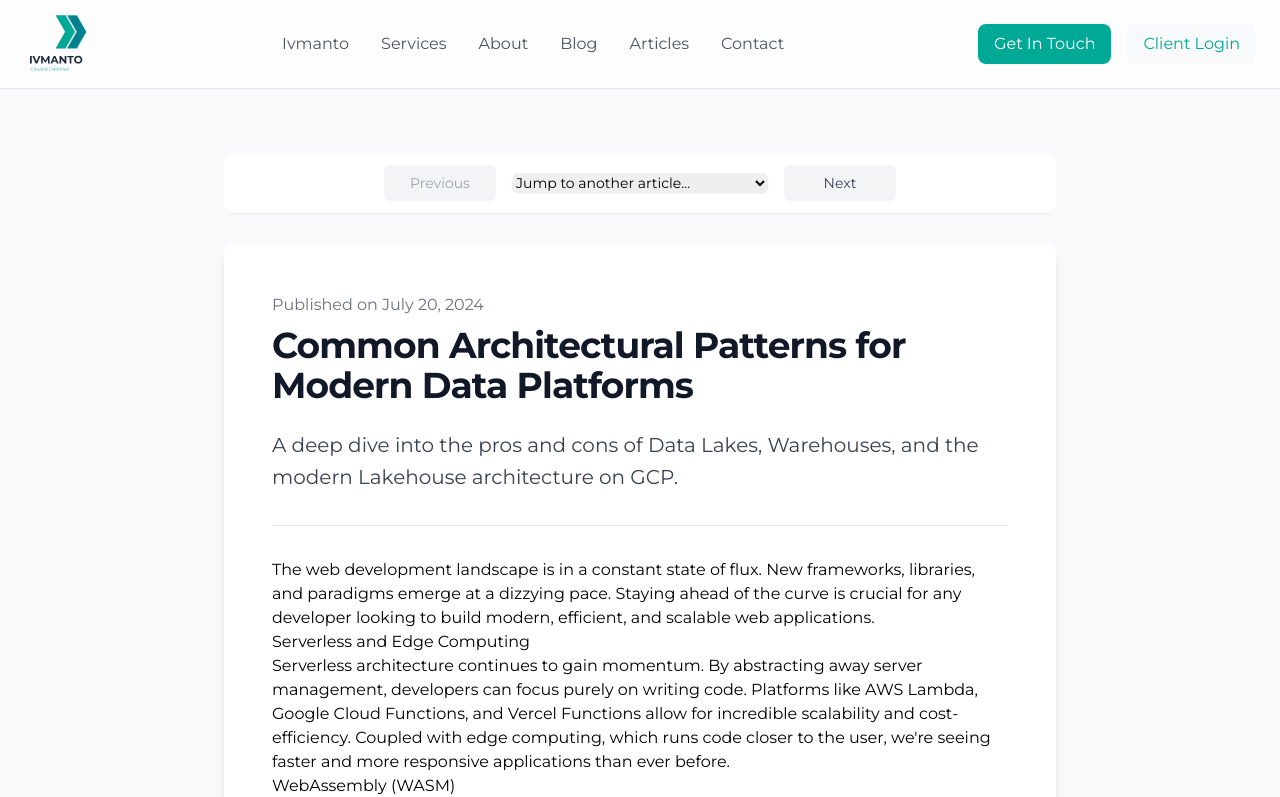
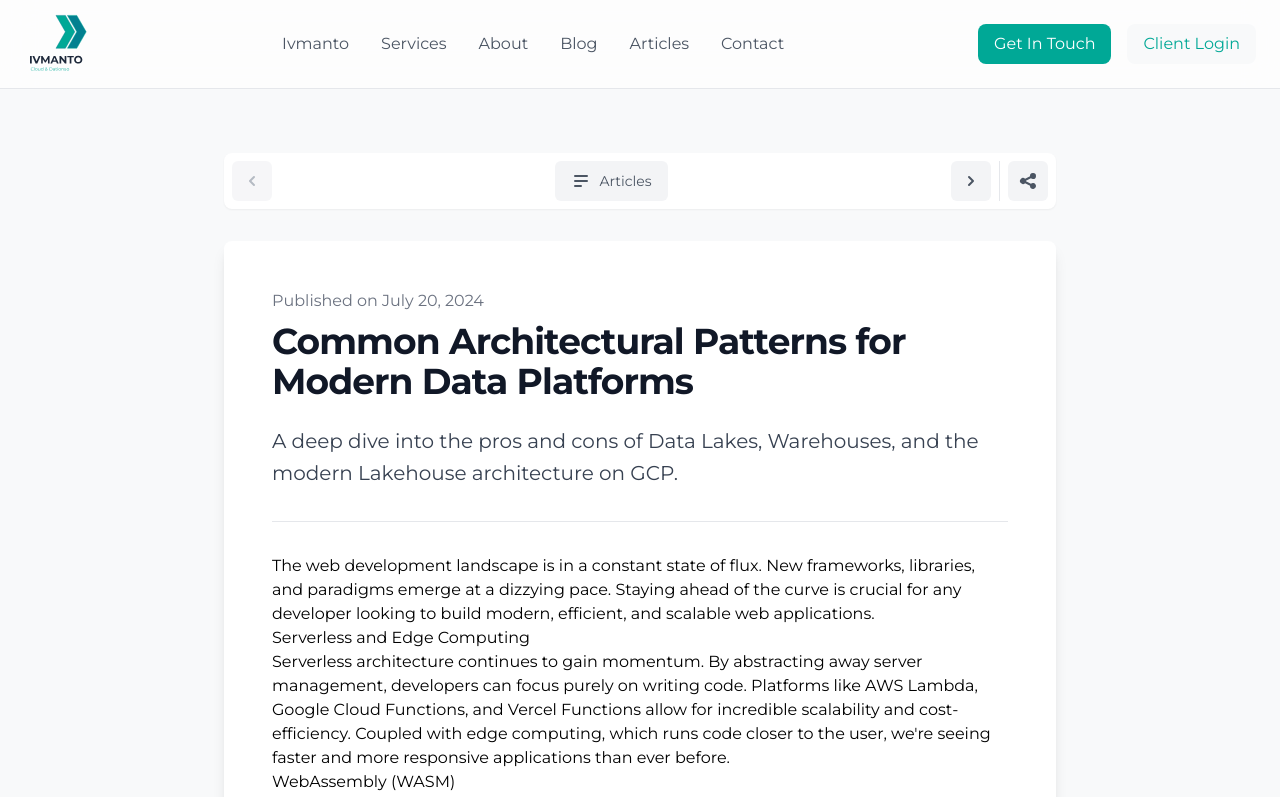
Before and after one commit to dasiyes/ivmanto.com, a Vue app: page /blog/CommonArchitecturalPatterns in a window 1280 px wide. Shown: the top 797 px of the page. Built offline with nearby package versions, Linux system fonts and the light colour scheme.

Commit message:
Blog implemented and design of it complete.

```diff
--- a/src/components/articles/FutureOfWeb.vue
+++ b/src/components/articles/FutureOfWeb.vue
@@ -1,3 +1,16 @@
+<script lang="ts">
+// This <script> block is for module-level exports like metadata.
+export const metadata = {
+  title: 'The future of web development',
+  summary: 'How to develop useful web single-page',
+  date: '2024-07-20',
+}
+</script>
+
+<script setup lang="ts">
+// This <script setup> block is for the component's Composition API logic.
+</script>
+
 <template>
   <article class="prose lg:prose-xl max-w-none">
     <!--
--- a/src/components/articles/GuideToTailwind.vue
+++ b/src/components/articles/GuideToTailwind.vue
@@ -1,3 +1,16 @@
+<script lang="ts">
+// This <script> block is for module-level exports like metadata.
+export const metadata = {
+  title: 'A Practicle guide to ... (series)',
+  summary: 'Learn how to on specific topic ...',
+  date: '2024-07-20',
+}
+</script>
+
+<script setup lang="ts">
+// This <script setup> block is for the component's Composition API logic.
+</script>
+
 <template>
   <article class="prose lg:prose-xl max-w-none">
     <h1>A Practical Guide to Tailwind CSS</h1>
--- a/src/components/articles/MasteringVue3.vue
+++ b/src/components/articles/MasteringVue3.vue
@@ -1,3 +1,16 @@
+<script lang="ts">
+// This <script> block is for module-level exports like metadata.
+export const metadata = {
+  title: 'Mastering Vue',
+  summary: 'How to be proficient in Vue',
+  date: '2024-07-20',
+}
+</script>
+
+<script setup lang="ts">
+// This <script setup> block is for the component's Composition API logic.
+</script>
+
 <template>
   <article class="prose lg:prose-xl max-w-none">
     <h1>Mastering Vue 3 Composition API</h1>
--- a/src/views/ArticleView.vue
+++ b/src/views/ArticleView.vue
@@ -1,34 +1,152 @@
 <template>
-  <div class="py-12 sm:py-16">
+  <div class="bg-light-gray py-12 sm:py-16" @click="closeDropdown">
     <div v-if="article" class="mx-auto max-w-4xl px-4 sm:px-6 lg:px-8">
       <!-- Top Navigation Bar -->
       <div
-        class="mb-8 p-3 bg-white rounded-lg shadow-sm flex flex-wrap items-center justify-center gap-4 text-sm font-medium"
+        class="mb-8 p-2 bg-white rounded-lg shadow-sm flex items-center justify-between gap-2 text-sm font-medium"
       >
         <!-- Previous Article Button -->
-        <RouterLink v-if="previousArticle" :to="`/blog/${previousArticle.slug}`" class="nav-button"
-          >Previous</RouterLink
+        <RouterLink
+          v-if="previousArticle"
+          :to="`/blog/${previousArticle.slug}`"
+          class="nav-button"
+          :title="`Previous: ${previousArticle.title}`"
         >
-        <span v-else class="nav-button-disabled">Previous</span>
+          <svg
+            class="h-5 w-5"
+            xmlns="http://www.w3.org/2000/svg"
+            viewBox="0 0 20 20"
+            fill="currentColor"
+          >
+            <path
+              fill-rule="evenodd"
+              d="M12.707 5.293a1 1 0 010 1.414L9.414 10l3.293 3.293a1 1 0 01-1.414 1.414l-4-4a1 1 0 010-1.414l4-4a1 1 0 011.414 0z"
+              clip-rule="evenodd"
+            />
+          </svg>
+        </RouterLink>
+        <span v-else class="nav-button-disabled">
+          <svg
+            class="h-5 w-5"
+            xmlns="http://www.w3.org/2000/svg"
+            viewBox="0 0 20 20"
+            fill="currentColor"
+          >
+            <path
+              fill-rule="evenodd"
+              d="M12.707 5.293a1 1 0 010 1.414L9.414 10l3.293 3.293a1 1 0 01-1.414 1.414l-4-4a1 1 0 010-1.414l4-4a1 1 0 011.414 0z"
+              clip-rule="evenodd"
+            />
+          </svg>
+        </span>
 
-        <!-- Article Selector Dropdown -->
-        <div class="order-last sm:order-none w-full sm:w-64">
-          <select
-            @change="navigateToArticle"
-            class="w-full border-gray-300 rounded-md shadow-sm focus:ring-primary focus:border-primary"
+        <!-- Custom Dropdown - "Google Translate" style -->
+        <div class="relative flex-grow flex justify-center">
+          <button @click.stop="toggleDropdown" class="nav-button-dropdown">
+            <svg
+              class="h-5 w-5"
+              xmlns="http://www.w3.org/2000/svg"
+              viewBox="0 0 20 20"
+              fill="currentColor"
+            >
+              <path
+                fill-rule="evenodd"
+                d="M3 5a1 1 0 011-1h12a1 1 0 110 2H4a1 1 0 01-1-1zM3 10a1 1 0 011-1h12a1 1 0 110 2H4a1 1 0 01-1-1zM3 15a1 1 0 011-1h6a1 1 0 110 2H4a1 1 0 01-1-1z"
+                clip-rule="evenodd"
+              />
+            </svg>
+            <span class="hidden sm:inline ml-2">Articles</span>
+          </button>
+          <transition
+            enter-active-class="transition ease-out duration-100"
+            enter-from-class="transform opacity-0 scale-95"
+            enter-to-class="transform opacity-100 scale-100"
+            leave-active-class="transition ease-in duration-75"
+            leave-from-class="transform opacity-100 scale-100"
+            leave-to-class="transform opacity-0 scale-95"
           >
-            <option value="">Jump to another article...</option>
-            <option v-for="a in otherArticles" :key="a.slug" :value="a.slug">
-              {{ a.title }}
-            </option>
-          </select>
+            <div
+              v-if="isDropdownOpen"
+              class="absolute top-full mt-2 w-72 max-h-80 overflow-y-auto bg-white rounded-lg shadow-xl ring-1 ring-black ring-opacity-5 z-50"
+            >
+              <div class="py-1">
+                <button
+                  v-for="a in otherArticles"
+                  :key="a.slug"
+                  @click="navigateTo(a.slug)"
+                  class="dropdown-item"
+                >
+                  {{ a.title }}
+                </button>
+              </div>
+            </div>
+          </transition>
         </div>
 
         <!-- Next Article Button -->
-        <RouterLink v-if="nextArticle" :to="`/blog/${nextArticle.slug}`" class="nav-button"
-          >Next</RouterLink
+        <RouterLink
+          v-if="nextArticle"
+          :to="`/blog/${nextArticle.slug}`"
+          class="nav-button"
+          :title="`Next: ${nextArticle.title}`"
         >
-        <span v-else class="nav-button-disabled">Next</span>
+          <svg
+            class="h-5 w-5"
+            xmlns="http://www.w3.org/2000/svg"
+            viewBox="0 0 20 20"
+            fill="currentColor"
+          >
+            <path
+              fill-rule="evenodd"
+              d="M7.293 14.707a1 1 0 010-1.414L10.586 10 7.293 6.707a1 1 0 011.414-1.414l4 4a1 1 0 010 1.414l-4 4a1 1 0 01-1.414 0z"
+              clip-rule="evenodd"
+            />
+          </svg>
+        </RouterLink>
+        <span v-else class="nav-button-disabled">
+          <svg
+            class="h-5 w-5"
+            xmlns="http://www.w3.org/2000/svg"
+            viewBox="0 0 20 20"
+            fill="currentColor"
+          >
+            <path
+              fill-rule="evenodd"
+              d="M7.293 14.707a1 1 0 010-1.414L10.586 10 7.293 6.707a1 1 0 011.414-1.414l4 4a1 1 0 010 1.414l-4 4a1 1 0 01-1.414 0z"
+              clip-rule="evenodd"
+            />
+          </svg>
+        </span>
+
+        <!-- Share Button -->
+        <div class="border-l border-gray-200 pl-2">
+          <button @click="shareArticle" class="nav-button" title="Share article">
+            <svg
+              v-if="!copied"
+              class="h-5 w-5"
+              xmlns="http://www.w3.org/2000/svg"
+              viewBox="0 0 20 20"
+              fill="currentColor"
+            >
+              <path
+                d="M15 8a3 3 0 10-2.977-2.63l-4.94 2.47a3 3 0 100 4.319l4.94 2.47a3 3 0 10.895-1.789l-4.94-2.47a3.027 3.027 0 000-.74l4.94-2.47C13.456 7.68 14.19 8 15 8z"
+              />
+            </svg>
+            <svg
+              v-else
+              class="h-5 w-5 text-green-500"
+              xmlns="http://www.w3.org/2000/svg"
+              viewBox="0 0 20 20"
+              fill="currentColor"
+            >
+              <path
+                fill-rule="evenodd"
+                d="M16.707 5.293a1 1 0 010 1.414l-8 8a1 1 0 01-1.414 0l-4-4a1 1 0 011.414-1.414L8 12.586l7.293-7.293a1 1 0 011.414 0z"
+                clip-rule="evenodd"
+              />
+            </svg>
+          </button>
+        </div>
       </div>
 
       <!-- Article Content -->
@@ -58,7 +176,7 @@
 </template>
 
 <script setup lang="ts">
-import { computed } from 'vue'
+import { computed, ref, watch } from 'vue'
 import { RouterLink, useRouter } from 'vue-router'
 import { articles, getArticleBySlug, type Article } from '@/data/articles'
 
@@ -67,6 +185,9 @@ const props = defineProps<{
 }>()
 
 const router = useRouter()
+
+const isDropdownOpen = ref(false)
+const copied = ref(false)
 
 const article = computed<Article | undefined>(() => getArticleBySlug(props.slug))
 
@@ -102,10 +223,40 @@ const otherArticles = computed(() => {
   return sortedArticles.value.filter((a) => a.slug !== article.value?.slug)
 })
 
-function navigateToArticle(event: Event) {
-  const slug = (event.target as HTMLSelectElement).value
-  if (slug) {
-    router.push(`/blog/${slug}`)
+function navigateTo(slug: string) {
+  router.push(`/blog/${slug}`)
+}
+
+function toggleDropdown() {
+  isDropdownOpen.value = !isDropdownOpen.value
+}
+
+function closeDropdown() {
+  isDropdownOpen.value = false
+}
+
+async function shareArticle() {
+  if (!article.value) return
+
+  const shareData = {
+    title: article.value.title,
+    text: article.value.summary,
+    url: window.location.href,
+  }
+
+  if (navigator.share) {
+    try {
+      await navigator.share(shareData)
+    } catch (err) {
+      console.error('Error sharing:', err)
+    }
+  } else {
+    // Fallback for browsers that don't support Web Share API
+    await navigator.clipboard.writeText(window.location.href)
+    copied.value = true
+    setTimeout(() => {
+      copied.value = false
+    }, 2000)
   }
 }
 
@@ -116,13 +267,27 @@ function formatDate(dateString: string) {
     day: 'numeric',
   })
 }
+
+// Close dropdown on route change
+watch(
+  () => props.slug,
+  () => {
+    closeDropdown()
+  },
+)
 </script>
 
 <style scoped>
 .nav-button {
-  @apply bg-gray-100 hover:bg-gray-200 text-gray-700 py-2 px-4 rounded-md transition-colors w-28 text-center;
+  @apply h-10 w-10 flex items-center justify-center bg-gray-100 hover:bg-gray-200 text-gray-600 hover:text-primary rounded-md transition-all duration-200 hover:scale-110;
+}
+.nav-button-dropdown {
+  @apply h-10 px-4 flex items-center justify-center bg-gray-100 hover:bg-gray-200 text-gray-600 hover:text-primary rounded-md transition-all duration-200;
 }
 .nav-button-disabled {
-  @apply bg-gray-100 text-gray-400 py-2 px-4 rounded-md cursor-not-allowed w-28 text-center;
+  @apply h-10 w-10 flex items-center justify-center bg-gray-100 text-gray-400 rounded-md cursor-not-allowed opacity-75;
+}
+.dropdown-item {
+  @apply block w-full text-left px-4 py-2 text-sm text-gray-700 hover:bg-gray-100 hover:text-gray-900;
 }
 </style>
--- a/src/views/BlogIndexView.vue
+++ b/src/views/BlogIndexView.vue
@@ -5,7 +5,7 @@
     </div>
     <div class="relative mx-auto max-w-7xl">
       <div class="text-center">
-        <h2 class="text-3xl font-bold tracking-tight text-gray-900 sm:text-4xl">From the Blog</h2>
+        <h2 class="text-3xl font-bold tracking-tight text-gray-900 sm:text-4xl">`<ivm />`</h2>
         <p class="mx-auto mt-3 max-w-2xl text-xl text-gray-500 sm:mt-4">
           Insights, articles, and deep dives into the world of modern web development.
         </p>
```
Also changed, not shown: src/views/ArticleListView.vue (+49 -14 lines).
